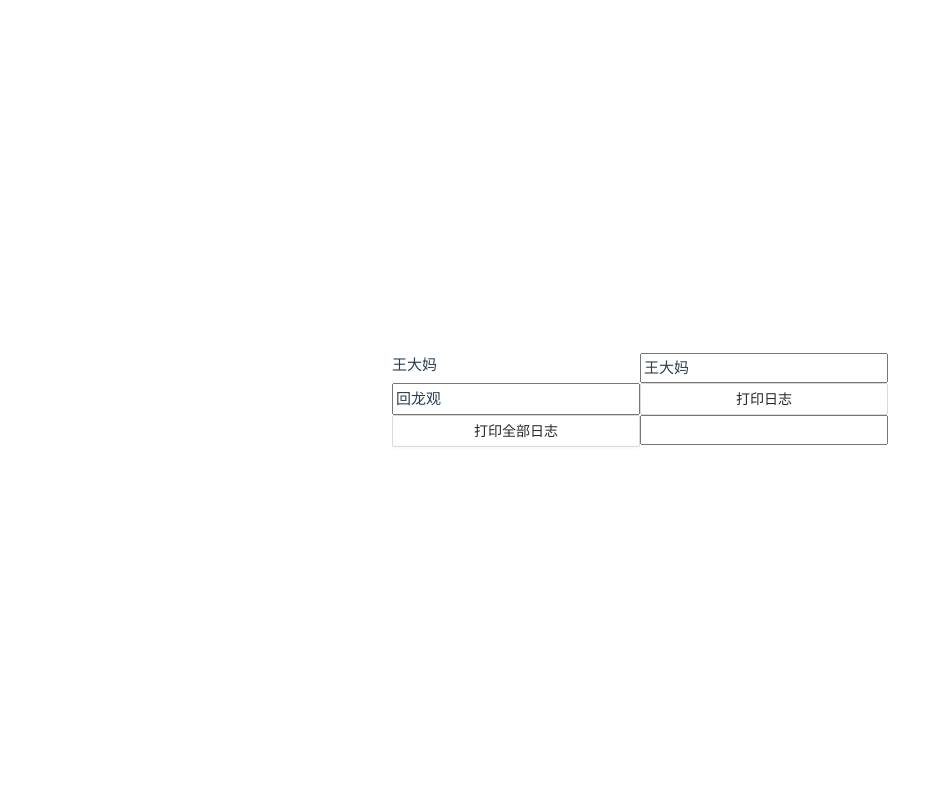
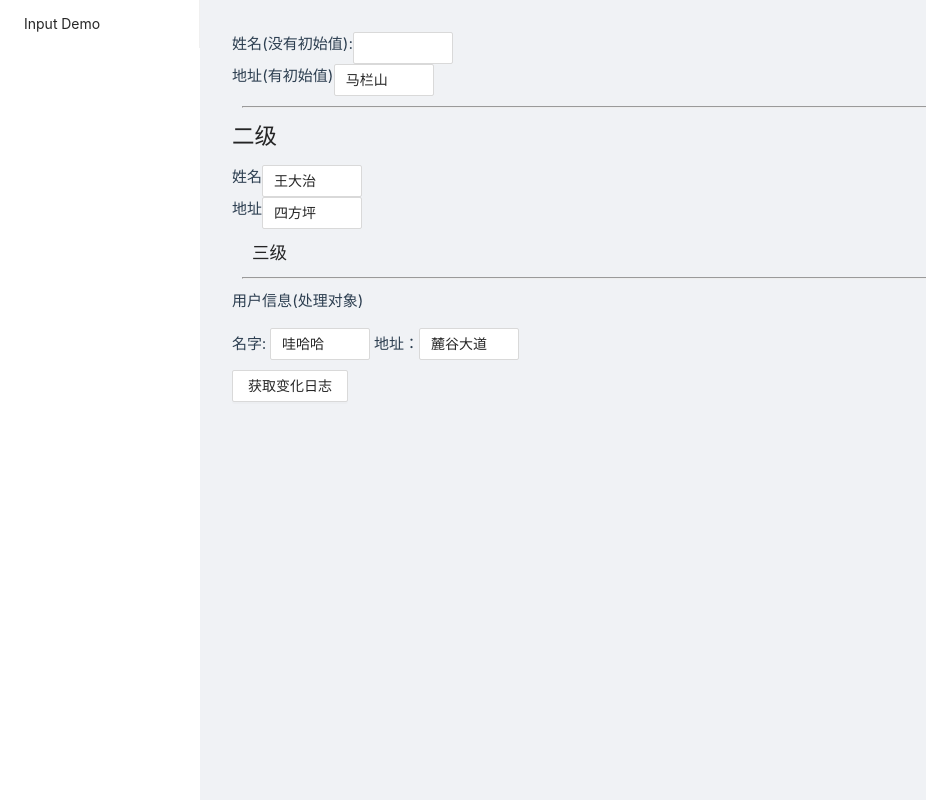
Before and after one commit to muyeyong/test-record-table, a Vue app: page /InputDemo in a window 1280 px wide. Before the commit this address had no page. Shown: the whole page, without its empty margins (0-926 px from the left). Built offline with nearby package versions, Linux system fonts and the light colour scheme.

Commit message:
feat: 完善

```diff
--- a/src/App.vue
+++ b/src/App.vue
@@ -1,85 +1,44 @@
 <script setup lang="ts">
-import { useReactiveRecord } from './custom-reactive'
-import HelloWorld from './components/HelloWorld.vue';
-const { value, log } = useReactiveRecord('王大妈')
-const { value: address } = useReactiveRecord('回龙观')
-const consoleLog = () => {
-  console.log(log())
-}
-const consoleAllLog = () => {
-  // logAll()
+/** demo
+ * 表单： 新增 修改 删除
+ * 范围选择： 修改
+ * 下拉选择： 修改
+ *  选中： 修改
+ *
+ * describe集合操作，相同的describe日志进行组合
+ */
+import { ref } from 'vue';
+import { useRouter, type RouteRecordRaw } from 'vue-router';
+const router = useRouter()
+const selectedKeys = ref([])
+const routes: RouteRecordRaw[] = router.options.routes.filter((route) =>
+  (route.name as string)?.includes('Demo')
+)
+const collapsed = ref(false)
+const switchRouter = ({ key }: { key: string }) => {
+  router.push(key)
 }
 </script>
 
 <template>
-  {{ value }}
-  <input v-model="value" />
-  <input v-model="address"/>
-  <a-button @click="consoleLog">打印日志</a-button>
-  <a-button @click="consoleAllLog">打印全部日志</a-button>
-  <HelloWorld />
+    <a-layout style="width: 100%; height: 100%;">
+    <a-layout-sider theme="light"> <a-menu
+        v-model:selectedKeys="selectedKeys"
+        mode="inline"
+        :inline-collapsed="collapsed"
+        @click="switchRouter"
+      >
+        <a-menu-item v-for="route in routes" :key="route.path">
+          <span>{{ route.name }}</span>
+        </a-menu-item>
+      </a-menu></a-layout-sider>
+    <a-layout>
+      <a-layout-content style="padding: 2rem;">
+        <RouterView />
+      </a-layout-content>
+    </a-layout>
+  </a-layout>
 </template>
+<style scoped>
 
-<style scoped>
-header {
-  line-height: 1.5;
-  max-height: 100vh;
-}
-
-.logo {
-  display: block;
-  margin: 0 auto 2rem;
-}
-
-nav {
-  width: 100%;
-  font-size: 12px;
-  text-align: center;
-  margin-top: 2rem;
-}
-
-nav a.router-link-exact-active {
-  color: var(--color-text);
-}
-
-nav a.router-link-exact-active:hover {
-  background-color: transparent;
-}
-
-nav a {
-  display: inline-block;
-  padding: 0 1rem;
-  border-left: 1px solid var(--color-border);
-}
-
-nav a:first-of-type {
-  border: 0;
-}
-
-@media (min-width: 1024px) {
-  header {
-    display: flex;
-    place-items: center;
-    padding-right: calc(var(--section-gap) / 2);
-  }
-
-  .logo {
-    margin: 0 2rem 0 0;
-  }
-
-  header .wrapper {
-    display: flex;
-    place-items: flex-start;
-    flex-wrap: wrap;
-  }
-
-  nav {
-    text-align: left;
-    margin-left: -1rem;
-    font-size: 1rem;
-
-    padding: 1rem 0;
-    margin-top: 1rem;
-  }
-}
 </style>
--- a/src/assets/main.css
+++ b/src/assets/main.css
@@ -1,10 +1,11 @@
 @import './base.css';
 
 #app {
-  max-width: 1280px;
-  margin: 0 auto;
-  padding: 2rem;
-
+  /* max-width: 1280px; */
+  /* margin: 0 auto; */
+  /* padding: 2rem; */
+  width: 100vw;
+  height: 100vh;
   font-weight: normal;
 }
 
@@ -26,10 +27,4 @@ a,
     display: flex;
     place-items: center;
   }
-
-  #app {
-    display: grid;
-    grid-template-columns: 1fr 1fr;
-    padding: 0 2rem;
-  }
 }
--- a/src/custom-reactive/index.ts
+++ b/src/custom-reactive/index.ts
@@ -1,4 +1,4 @@
-import { customRef, getCurrentInstance, getCurrentScope, watch } from 'vue'
+import { customRef, getCurrentInstance, getCurrentScope, ref, triggerRef, watch } from 'vue'
 
 // 作用域的记录
 /**
@@ -11,79 +11,211 @@ import { customRef, getCurrentInstance, getCurrentScope, watch } from 'vue'
  *  联合变量？ 表格？
  */
 
-export function useReactiveRecord<T> (value: T, describe?: string) {
+/**
+ * type?: 规定数据场景
+ *  数据从一个状态变到另一个状态
+ *  新增 ===> 数组对象，需要对新增的每一项做出说明（参考table的colum { key: 'name', value: '' }, 提供全局的查询字典 / 可读取自定义字典 / 可传入字典） / 单个值 / 单个对象（处理同数组对象）
+ *  修改 ===> 改变部分的含义 选中、修改
+ *  删除 ===> 那些删除并不需要记录？
+ * describe: 场景描述, 相同的描述变成一个集合？
+ * map?: 数据映射
+ */
+/**
+ * TODO
+ *  联合数据场景
+ *  传入的值是一个对象 ===> 比较处理？
+ *  提供自定义场景处理
+ *  嵌套对象的处理
+ *  全局map
+ *
+ */
+
+const BASICDATAKEY = 'BASICDATAKEY'
+const LOGROOT = 'LOGROOT'
+interface Option {
+    describe: string
+    parent?: string
+    type?: string
+    map?: Map<string, string>
+}
+
+/**
+ *
+ * @param oldValue
+ * @param newValue
+ * {
+ *  modify: { modifyKey: [old, new ] }
+ *  delete: { deleteKey: deleteValue  }
+ *  add: { addKey: [...addValue ] }
+ * }
+ */
+interface CompareResult {
+    modifyPart: Record<string, Array<any>>
+    deletePart: Record<string, any>
+    addPart: Record<string, Array<any>>
+}
+const compare = (oldValue: any, newValue: any): Partial<CompareResult> => {
+    // 如果两者类型不一致，基本类型 跟 引用数据类型，直接退出
+    // 只有一个值 ===> 没有变化
+    // debugger
+    const result: Partial<CompareResult> = {}
+    if (newValue === oldValue) {
+
+    } else {
+        // 有两个值 ===> 发生了变化
+        const isObject = (val: any) => typeof val === 'object'
+        const isSomeType = (val1: any, val2: any) => isObject(val1) === isObject(val2)
+        if (isSomeType(oldValue, newValue)) {
+            // 嵌套对象的处理
+            if(isObject(newValue)) {
+
+            } else {
+                // 基本数据类型处理, key全部是base
+                const isEmptyBasicValue = (value:any) => value === null || value === '' || value === undefined
+                if (isEmptyBasicValue(oldValue)) {
+                    // 增加: oldValue为null undefined ''
+                    result.addPart = { BASICDATAKEY: [newValue]}
+                } else if (isEmptyBasicValue(newValue)) {
+                      // 删除 newValue为null undefined ''
+                      result.deletePart = { BASICDATAKEY: oldValue }
+                } else {
+                    // 修改
+                    result.modifyPart = { BASICDATAKEY: [oldValue, newValue]}
+                }
+            }
+        } else {
+            // 不同类型，不能比较
+        }
+    }
+    return result
+}
+
+const analysis = (args: Partial<CompareResult>, describe: string, map?: object): string => {
+    const { addPart, deletePart, modifyPart } = args
+    console.log(addPart, deletePart, modifyPart )
+    // 如果是基本数据类型，只会存在上述一种情况
+    let result = describe
+    if (addPart) {
+        Object.keys(addPart).forEach(key => {
+            if (key === BASICDATAKEY) {
+                result += `设置为${addPart[key].toString()};`
+            } else {
+
+            }
+        })
+    }
+    if (modifyPart) {
+        Object.keys(modifyPart).forEach(key => {
+            if (key === BASICDATAKEY) {
+                result += `:从${modifyPart[key][0]}修改为${modifyPart[key][1]};`
+            } else {
+
+            }
+        })
+    }
+    if (deletePart) {
+        Object.keys(deletePart).forEach(key => {
+            if (key === BASICDATAKEY) {
+                result += `:被清空，清空前的值为${deletePart[key]};`
+            } else {
+
+            }
+        })
+    }
+    return result
+}
+
+const generateLog = () => {
+
+}
+export function useReactiveRecord<T> (value: T, option: Option) {
     const instance = getCurrentInstance()
-    if (!instance) return
+    let reportHistoryChange: any = null
     let history: any = null
-    if (instance.props.history) {
-        history = instance.props.history
-    } else {
-        instance.props.history = (history = new Map())
+    const refValue = ref(value)
+    const childHistoryChange = (childHistory: Map<any, any>) => {
+        // 监听子组件变化, 收集子组件数据变化
+        for(const [key, value] of childHistory.entries()) {
+            // 如果key存在会执行更新的操作
+            history.set(key, value)
+        }
     }
-    let reportHistoryChange: any = null
+
+    if (instance) {
+        if (instance.props.history) {
+            history = instance.props.history
+        } else {
+            instance.props.history = (history = new Map())
+        }
+        const { parent } = instance
+        // 向上处理
+        reportHistoryChange = parent?.props.reportHistoryChange
+        instance.props = {...instance?.props, reportHistoryChange: childHistoryChange}
+    }
+
     const log = () => {
+       const logCombine = new Map()
+        // 对于describe一致的变量做集合处理
+        for (const log of history.values()) {
+            const { value, map, describe, parent = LOGROOT } = log
+            const valueArr = [...value]
+            const firstValue = valueArr[0]
+            const lastValue = valueArr[valueArr.length - 1 ]
+            // 单个响应式数据处理
+            // 解析值的变化, 生成描述日志
+          let res = analysis(compare(firstValue, lastValue), describe, map)
+          if (res !== describe) {
+            //TODO
+            let logs = logCombine.get(parent)
+            if (!logs) {
+                logs = Array.of(res)
+                logCombine.set(parent, logs)
+            } else {
+                logs.push(res)
+            }
+           }
+           console.log(logCombine)
+            // 加入到describeCombine 中
+        }
+        // 返回describeCombine ==> 处理结果
         return history
     }
-    const childHistoryChange = (childHistory: Map<any, any>) => {
-        // 监听子组件变化
-        console.log('childHistoryChange:', history, childHistory)
-        for(const [key, value] of childHistory.entries()) {
-            if (history.has(key)) {
-                // 更新
-            } else {
-                // 添加
-                history.set(key, value)
-            }
-        }
-        console.log(history)
-        // history = new Map([...history, ...childHistory])
-    }
+
     const record = (target: any, value: any) => {
-        // debugger
-        //TODO 还是要以当前组件作为target
+        //TODO 还是要以当前组件作为target DOWN 响应式数据作为target
         // 有一个弹框弹出来，它记录的信息需要上报，关闭后，还需要上报信息
         let dep = history.get(target)
         if (!dep) {
-            dep = new Set()
+            dep = { ...option, value: new Set()}
             history.set(target, dep)
         }
-        if (dep.has(value)) {
-           const newDep = new Set()
-           for(let v of  dep.values()) {
-             newDep.add(v)
-             if(value === v) break
-           }
-           history.set(target, newDep)
-        } else {
-            dep.add(value)
-        }
+        // dep是一个set，dep是一个对象 {...options, value: new Set()}
+        //TODO 判断存在，如果是对象处理？
+        //TODO 如果存在相同的数据，就进行回退，有这个必要性吗？
+        //TODO 对象处理
+        dep.value.add(value)
+        // if (dep.value.has(value)) {
+        //    const newDep = new Set()
+        //    for(let v of  dep.value.values()) {
+        //      newDep.add(v)
+        //      if(value === v) break
+        //    }
+        //    history.set(target, {...dep, value: newDep })
+        // } else {
+        //     dep.value.add(value)
+        // }
         reportHistoryChange && reportHistoryChange(history)
     }
 
-    const { parent } = instance
-    // console.log(instance)
-    // 向上处理
-    reportHistoryChange = parent?.props.reportHistoryChange
-    instance.props = {...instance.props, reportHistoryChange: childHistoryChange}
-
-    // console.log('instance', instance.props)
-    // 需要将子组件的history引入
-   const target = customRef((track, trigger) => {
+    record(refValue, value)
+    watch(refValue, (oldValue, newValue) => {
+        // TODO 考虑对象的处理
+        // if (oldValue === newValue) return
+        debugger
+        record(refValue, newValue)
+    }, { immediate: true, deep: true })
     return {
-        get() {
-            track()
-            record(target, value)
-            return value
-        },
-        set(newValue) {
-            value = newValue
-            // record(target, newValue)
-            trigger()
-        }
-    }
-})
-    return {
-        value: target,
+        value: refValue,
         log
     }
 }
--- a/src/router/index.ts
+++ b/src/router/index.ts
@@ -10,12 +10,9 @@ const router = createRouter({
       component: HomeView
     },
     {
-      path: '/about',
-      name: 'about',
-      // route level code-splitting
-      // this generates a separate chunk (About.[hash].js) for this route
-      // which is lazy-loaded when the route is visited.
-      component: () => import('../views/AboutView.vue')
+      path: '/InputDemo',
+      name: 'Input Demo',
+      component: () => import('../views/Input.vue')
     }
   ]
 })
--- a/src/views/HomeView.vue
+++ b/src/views/HomeView.vue
@@ -1,9 +1,8 @@
 <script setup lang="ts">
-import TheWelcome from '../components/TheWelcome.vue'
 </script>
 
 <template>
-  <main>
-    <TheWelcome />
+  <main style="width: 100%; height: 100%; display: flex; justify-content: center; align-items: center;">
+    Hello
   </main>
 </template>
--- /dev/null
+++ b/src/views/Input.vue
@@ -0,0 +1,48 @@
+<template>
+        <div>
+            <div style="display: flex;">
+                <span>姓名(没有初始值):</span>
+                <a-input style="width: 100px;" v-model:value="value"></a-input>
+            </div>
+           <div style="display: flex;">
+                <span>地址(有初始值)</span>
+                <a-input style="width: 100px;" v-model:value="address"></a-input>
+            </div>
+            <hr style="margin: 10px;">
+            <div>
+                <h2>二级</h2>
+                <div style="display: flex;">
+                    <span>姓名</span>
+                    <a-input style="width: 100px;" v-model:value="name2"></a-input>
+                </div>
+                <div style="display: flex;">
+                    <span>地址</span>
+                    <a-input style="width: 100px;" v-model:value="address2"></a-input>
+                </div>
+                <h3 style="margin: 10px 20px;">三级</h3>
+            </div>
+            <hr style="margin: 10px;">
+            <div>
+                <p>用户信息(处理对象)</p>
+                名字: <a-input style="width: 100px;"  v-model:value="person.name"></a-input>
+                地址：<a-input style="width: 100px;"  v-model:value="person.address"></a-input>
+            </div>
+            <a-button style="margin: 10px 0;" @click="consoleLog">获取变化日志</a-button>
+        </div>
+</template>
+
+<script setup lang='ts'>
+    import { useReactiveRecord } from '@/custom-reactive';
+    const { value, log } = useReactiveRecord('', { describe: '姓名'})
+    const { value: address } = useReactiveRecord('马栏山', { describe: '地址'})
+    const { value: name2 } = useReactiveRecord('王大治', { describe: '姓名',  parent: '二级'})
+    const { value: address2 } = useReactiveRecord('四方坪', { describe: '地址', parent: '二级'})
+    const { value: person} = useReactiveRecord({ name: '哇哈哈', address: '麓谷大道'}, { describe: '用户信息'})
+    const consoleLog = () => {
+        console.log(log())
+    }
+</script>
+
+<style>
+
+</style>
```
Also changed, not shown: src/views/Select.vue (added, +11 -0 lines), src/views/Table.vue (added, +11 -0 lines), src/views/Tag.vue (added, +11 -0 lines).
